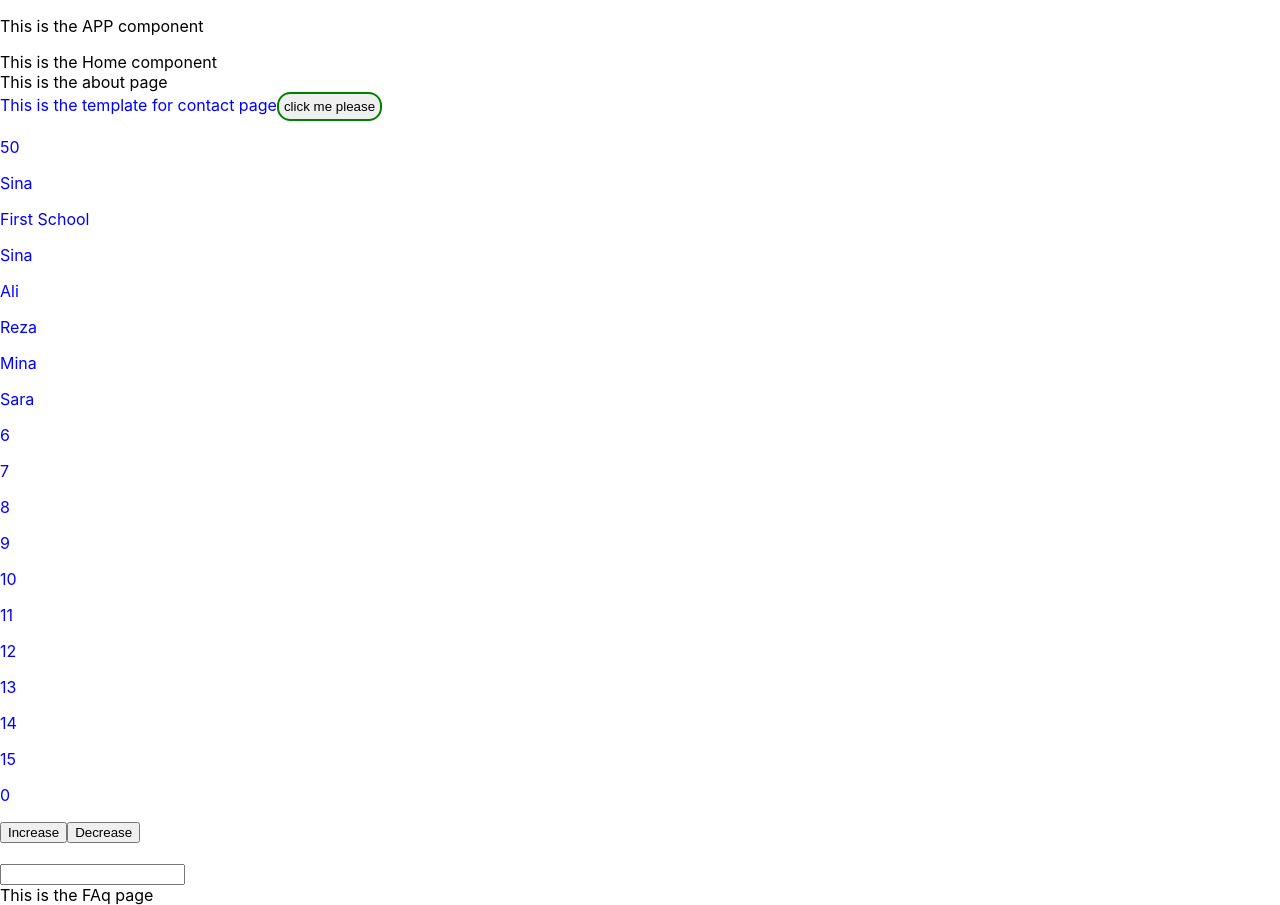
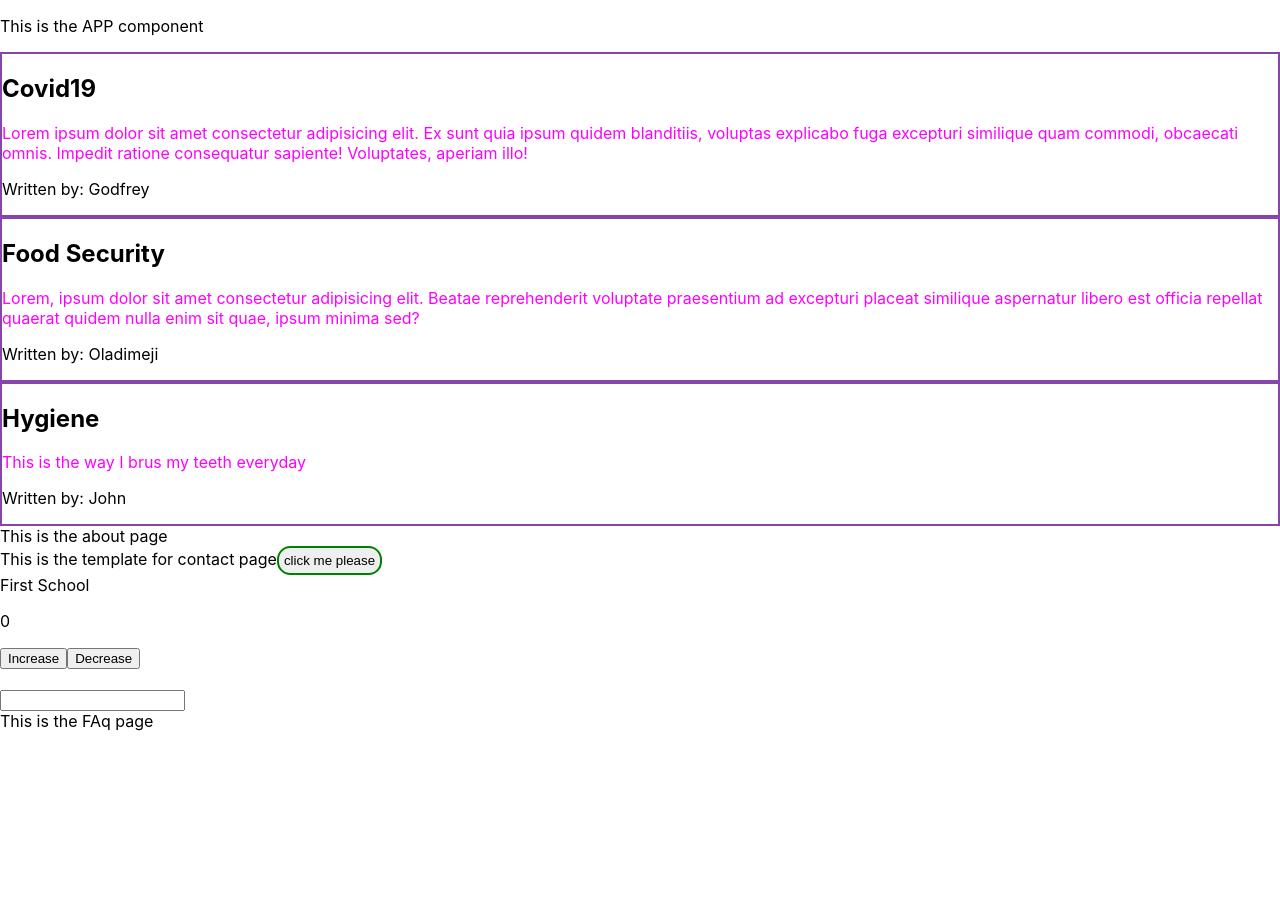
Before and after one commit to Bestbynature/superblog-repo, a React (Create React App) app: page / in a window 1280 px wide. After the commit the page ends 800 px from the top, so only its background shows below. Built offline with nearby package versions, Linux system fonts and the light colour scheme.

Commit message:
Add the map method

```diff
--- a/src/App.css
+++ b/src/App.css
@@ -1,6 +1,6 @@
-.wrapper {
+/* .wrapper {
   color: blue
-}
+} */
 
 /* button {
   border: 2px solid green;
--- /dev/null
+++ b/src/bloglist.js
@@ -0,0 +1,15 @@
+const BlogList = ({blogs}) => {
+  return (
+    <div className="wrapper">
+      {blogs.map((blog) => (
+      <div className="blog-preview" key={blog.id}>
+        <h2>{blog.title}</h2>
+        <p className="body">{blog.body}</p>
+        <p>Written by: {blog.author}</p>
+      </div>
+    ))}
+    </div>
+   );
+}
+
+export default BlogList;
--- a/src/contact.js
+++ b/src/contact.js
@@ -4,9 +4,6 @@ const Contact = () => {
   const [count, setCount] = useState(0);
   const [school, setSchool] = useState("First School");
 
-  const value = 20 + 30;
-
-  let name = "Sina";
 
 
   const handleHover = () => {
@@ -28,22 +25,17 @@ const Contact = () => {
   };
 
   const handleIncrease = () => {
-    if(count === 10) {
-        return;
-      }
-      setCount(count + 1)
+    if (count === 10) {
+      return;
     }
+    setCount(count + 1);
+  };
 
-    const names = ["Sina", "Ali", "Reza", "Mina", "Sara"];
-
-    const numbers = [1, 2, 3, 4, 5, 6, 7, 8, 9, 10];
-
-    const handleDecrease = () => {
-      if(count !== 0) {
-        setCount(count - 1)
-      }
+  const handleDecrease = () => {
+    if (count !== 0) {
+      setCount(count - 1);
     }
-
+  };
 
   return (
     <div className="wrapper">
@@ -57,21 +49,13 @@ const Contact = () => {
       >
         click me please
       </button>
-      <p>{value}</p>
-      <p>{name}</p>
       <div className="school">{school}</div>
-      {names.map((name)=>(
-        <p>{name}</p>
-      ))}
-
-      {numbers.map((figure)=>(
-         <p>{figure + 5}</p>
-      ))}
 
       <p>{count}</p>
       <button onClick={handleIncrease}>Increase</button>
       <button onClick={handleDecrease}>Decrease</button>
-      <br /><br />
+      <br />
+      <br />
       <input
         onKeyDown={(e) => {
           handleKey(e);
--- a/src/home.js
+++ b/src/home.js
@@ -1,6 +1,30 @@
+import { useState } from "react";
+import BlogList from "./bloglist";
+
 const Home = () => {
+
+  const [blogs, setBlogs] = useState([
+    {
+      id: 1,
+      title: "Covid19",
+      body: "Lorem ipsum dolor sit amet consectetur adipisicing elit. Ex sunt quia ipsum quidem blanditiis, voluptas explicabo fuga excepturi similique quam commodi, obcaecati omnis. Impedit ratione consequatur sapiente! Voluptates, aperiam illo!",
+      author: "Godfrey",
+    },
+    {
+      id: 2,
+      title: "Food Security",
+      body: "Lorem, ipsum dolor sit amet consectetur adipisicing elit. Beatae reprehenderit voluptate praesentium ad excepturi placeat similique aspernatur libero est officia repellat quaerat quidem nulla enim sit quae, ipsum minima sed?",
+      author: "Oladimeji",
+    },
+    {
+      id: 3,
+      title: "Hygiene",
+      body: "This is the way I brus my teeth everyday",
+      author: "John",
+    },
+  ]);
   return (
-    <div>This is the Home component</div>
+    <BlogList blogs={blogs}/>
    );
 }
 
--- a/src/index.css
+++ b/src/index.css
@@ -11,3 +11,11 @@ code {
   font-family: source-code-pro, Menlo, Monaco, Consolas, 'Courier New',
     monospace;
 }
+
+.blog-preview {
+  border: 2px solid #8745ab;
+}
+
+.body {
+  color: fuchsia
+}
```
